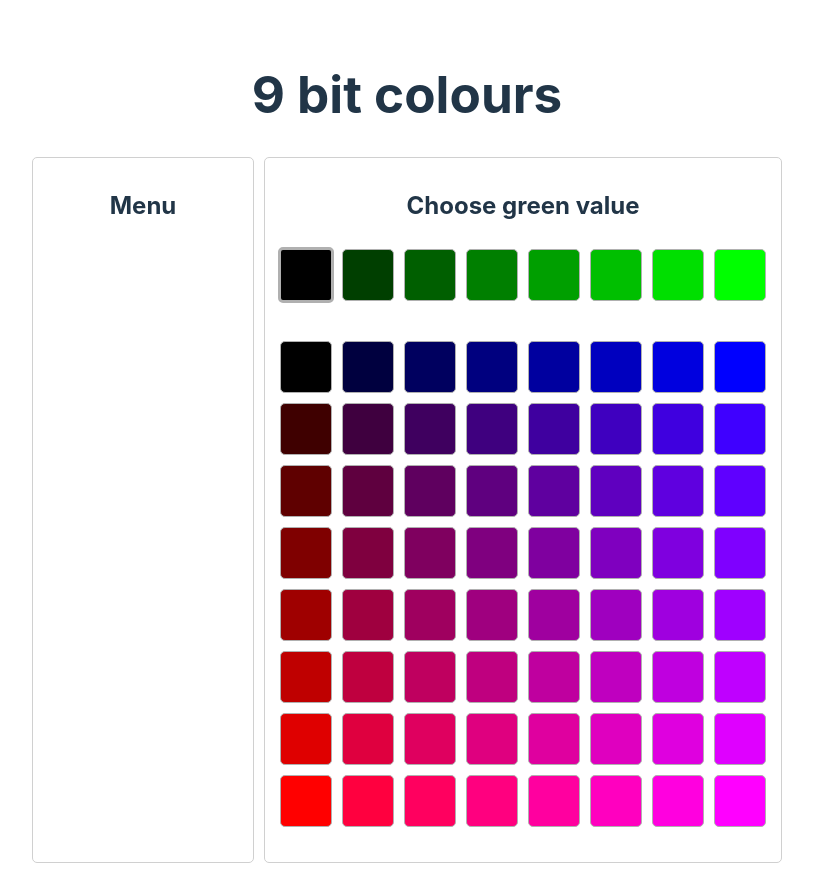
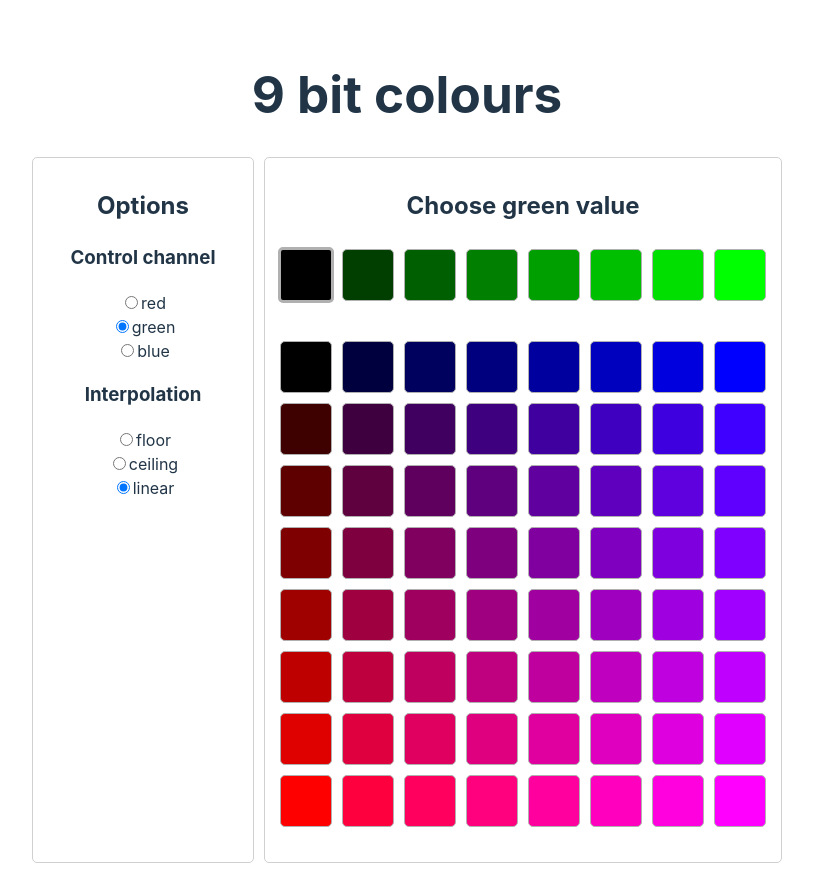
Before and after one commit to benfredwells/9bit-colour, a React (Vite) app: page / in a window 1280 px wide. Shown: the whole page, without its empty margins (233-1046 px from the left). Built offline with nearby package versions, Linux system fonts and the light colour scheme.

Commit message:
Added options for RGB

```diff
--- a/src/components/explorer.tsx
+++ b/src/components/explorer.tsx
@@ -2,6 +2,7 @@ import { useState } from "react";
 
 import "./explorer.css";
 import ColourSquare from "./colourSquare";
+import Menu from "./menu";
 
 function Explorer() {
   const [green, setGreen] = useState(0);
@@ -57,9 +58,7 @@ function Explorer() {
       <h1>9 bit colours</h1>
       <div className="row">
         <div className="panel">
-          <div className="menu">
-            <h2>Menu</h2>
-          </div>
+          <Menu control="green" interpolation="linear"/>
         </div>
         <div className="hSpacer"></div>
         <div className="panel">
--- /dev/null
+++ b/src/components/menu.tsx
@@ -0,0 +1,56 @@
+type ControlColourChannel = "red" | "green" | "blue";
+type InterpolationMethod = "floor" | "ceiling" | "linear";
+
+interface Props {
+  control: ControlColourChannel;
+  interpolation: InterpolationMethod;
+}
+
+const allControlChannels: Array<ControlColourChannel> = [
+  "red",
+  "green",
+  "blue",
+];
+const allInterpolationMethods: Array<InterpolationMethod> = [
+  "floor",
+  "ceiling",
+  "linear",
+];
+
+function Menu({ control, interpolation }: Props) {
+  return (
+    <div className="menu">
+      <h2>Options</h2>
+      <h3>Control channel</h3>
+      {allControlChannels.map((channel) => {
+        return (
+          <div key={channel}>
+            <input
+              type="radio"
+              name="control"
+              id={channel}
+              checked={channel == control}
+            />
+            <label htmlFor={channel}>{channel}</label>
+          </div>
+        );
+      })}
+      <h3>Interpolation</h3>
+      {allInterpolationMethods.map((method) => {
+        return (
+          <div key={method}>
+            <input
+              type="radio"
+              name="interpolation"
+              id={method}
+              checked={method == interpolation}
+            />
+            <label htmlFor={method}>{method}</label>
+          </div>
+        );
+      })}
+    </div>
+  );
+}
+
+export default Menu;
```
